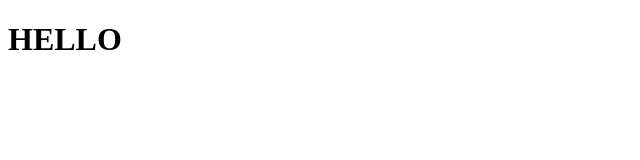
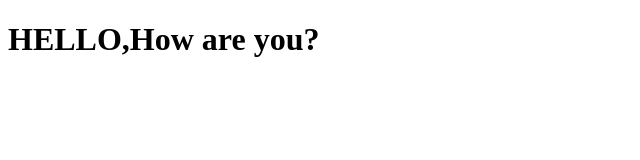
Before and after one commit to manjushaa626/gitexample, a plain HTML site: page index.html in a window 1280 px wide. Shown: the whole page, without its empty margins (0-640 px from the left). Drawn offline with Linux system fonts and the light colour scheme.

Commit message:
Add some msg

```diff
--- a/index.html
+++ b/index.html
@@ -6,6 +6,6 @@
     <title>Document</title>
 </head>
 <body>
-    <h1>HELLO</h1>
+    <h1>HELLO,How are you?</h1>
 </body>
 </html>
```
